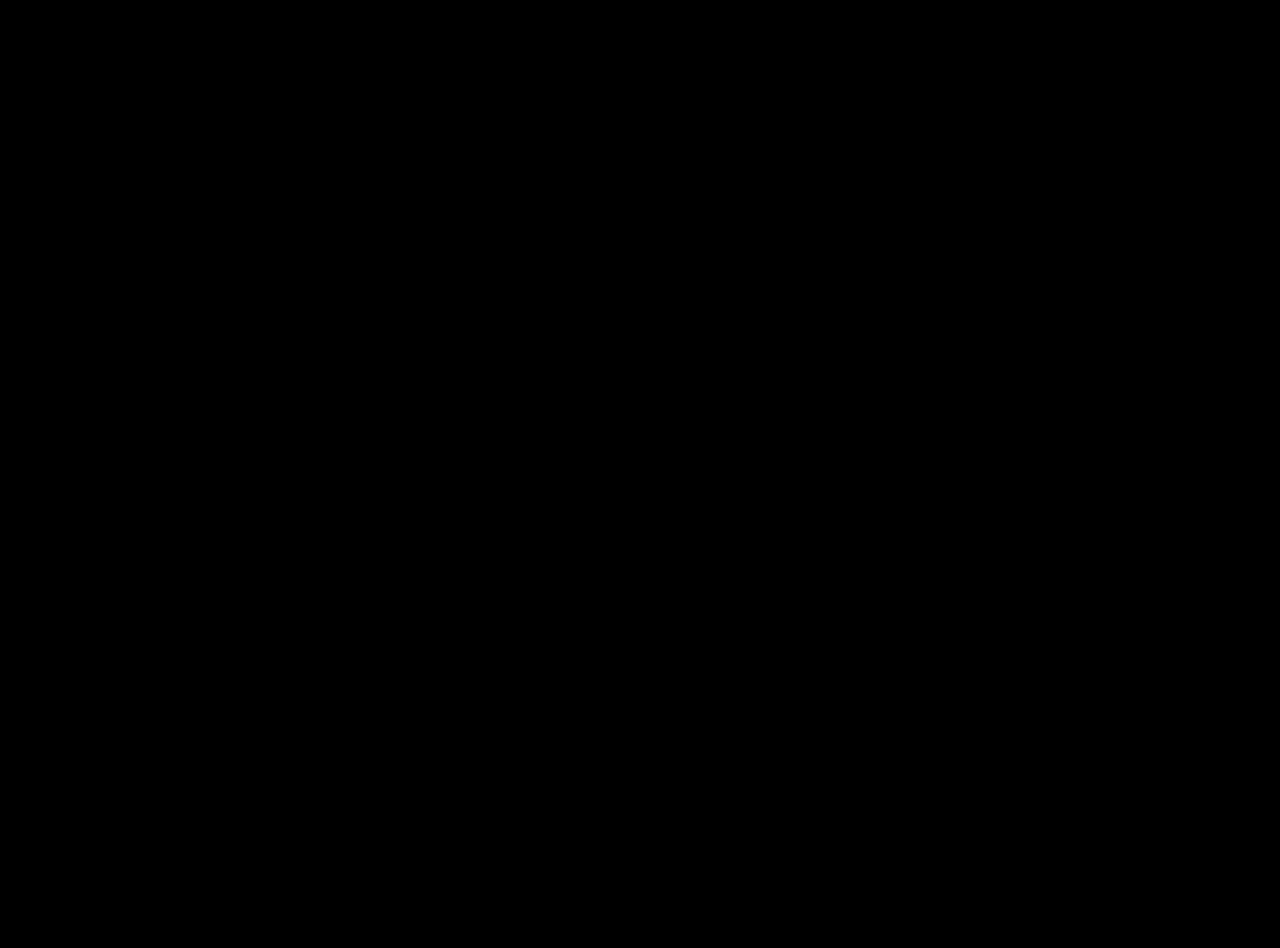
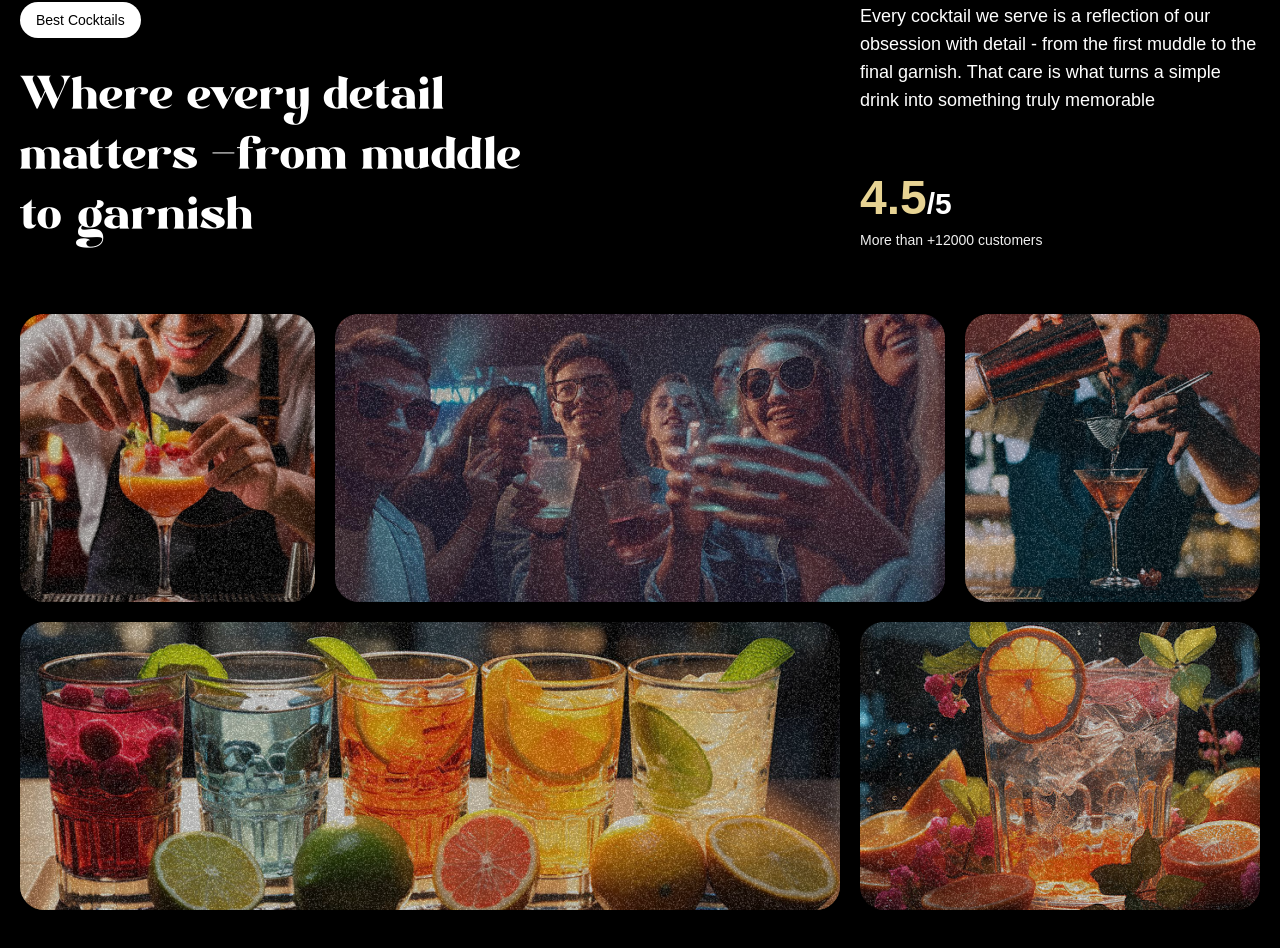
Before and after one commit to Marve2080/gsap_cocktails, a React (Vite) app: page / in a window 1280 px wide. Shown: the part 1710-2658 px from the top of the page. Before the commit the page ends 1600 px from the top, so only its background shows below. Built offline with nearby package versions, Linux system fonts and the light colour scheme; a web font is replaced by a local one.

Commit message:
Implement the about section

```diff
--- a/src/App.jsx
+++ b/src/App.jsx
@@ -3,6 +3,7 @@
 import Navbar from "./components/Navbar.jsx";
 import Hero from "./components/Hero.jsx";
 import Cocktails from "./components/Cocktails.jsx";
+import About from "./components/About.jsx";
 gsap.registerPlugin(ScrollTrigger, SplitText);
 
 const App = () => {
@@ -11,6 +12,7 @@
             <Navbar />
             <Hero />
             <Cocktails />
+            <About />
         </main>
     )
 }
--- /dev/null
+++ b/src/components/About.jsx
@@ -0,0 +1,90 @@
+import gsap from "gsap";
+import { SplitText } from "gsap/all";
+import {useGSAP} from "@gsap/react";
+
+
+const About = () => {
+    useGSAP(() => {
+        const titleSplit = SplitText.create('#about h2', {
+            type: 'words'
+        })
+
+        const scrollTimeline = gsap.timeline({
+            scrollTrigger: {
+                trigger: '#about',
+                start: 'top center'
+            }
+        })
+
+        scrollTimeline
+            .from(titleSplit.words, {
+                opacity: 0, duration: 1, yPercent: 100, ease: 'expo.out', stagger: 0.02
+            })
+            .from('.top-grid div, .bottom-grid div', {
+                opacity: 0, duration: 1, ease: 'power1.inOut', stagger: 0.04,
+            }, '-=0.5')
+    })
+
+
+    return (
+        <div id ="about">
+            <div className="mb-16 md:px-0 px-5">
+                <div className="content">
+                    <div className = "md:col-span-8">
+                        <p className = "badge"> Best Cocktails</p>
+                        <h2>
+                            Where every detail matters <span className = "text-white">-</span>
+                            from muddle to garnish
+                        </h2>
+                    </div>
+
+                    <div className="sub-content">
+                        <p>
+                            Every cocktail we serve is a reflection of our obsession with detail -
+                            from the first muddle to the final garnish. That care is what turns a simple drink
+                            into something truly memorable
+                        </p>
+                        <div>
+                            <p className="md:text-3xl text-xl font-bold">
+                                <span>4.5</span>/5
+                            </p>
+                            <p className="text-sm text-white-100">
+                                More than +12000 customers
+                            </p>
+                        </div>
+                    </div>
+                </div>
+            </div>
+
+            <div className="top-grid">
+                <div className="md:col-span-3">
+                    <div className="noisy"/>
+                    <img src="/images/abt1.png" alt="grid-img-1" />
+                </div>
+
+                <div className="md:col-span-6">
+                    <div className="noisy"/>
+                    <img src="/images/abt2.png" alt="grid-img-2" />
+                </div>
+
+                <div className="md:col-span-3">
+                    <div className="noisy"/>
+                    <img src="/images/abt5.png" alt="grid-img-5" />
+                </div>
+            </div>
+
+            <div className="bottom-grid">
+                <div className="md:col-span-8">
+                    <div className="noisy"/>
+                    <img src="/images/abt3.png" alt="grid-img-3" />
+                </div>
+
+                <div className="md:col-span-4">
+                    <div className="noisy"/>
+                    <img src="/images/abt4.png" alt="grid-img-4" />
+                </div>
+            </div>
+        </div>
+    )
+}
+export default About
```
